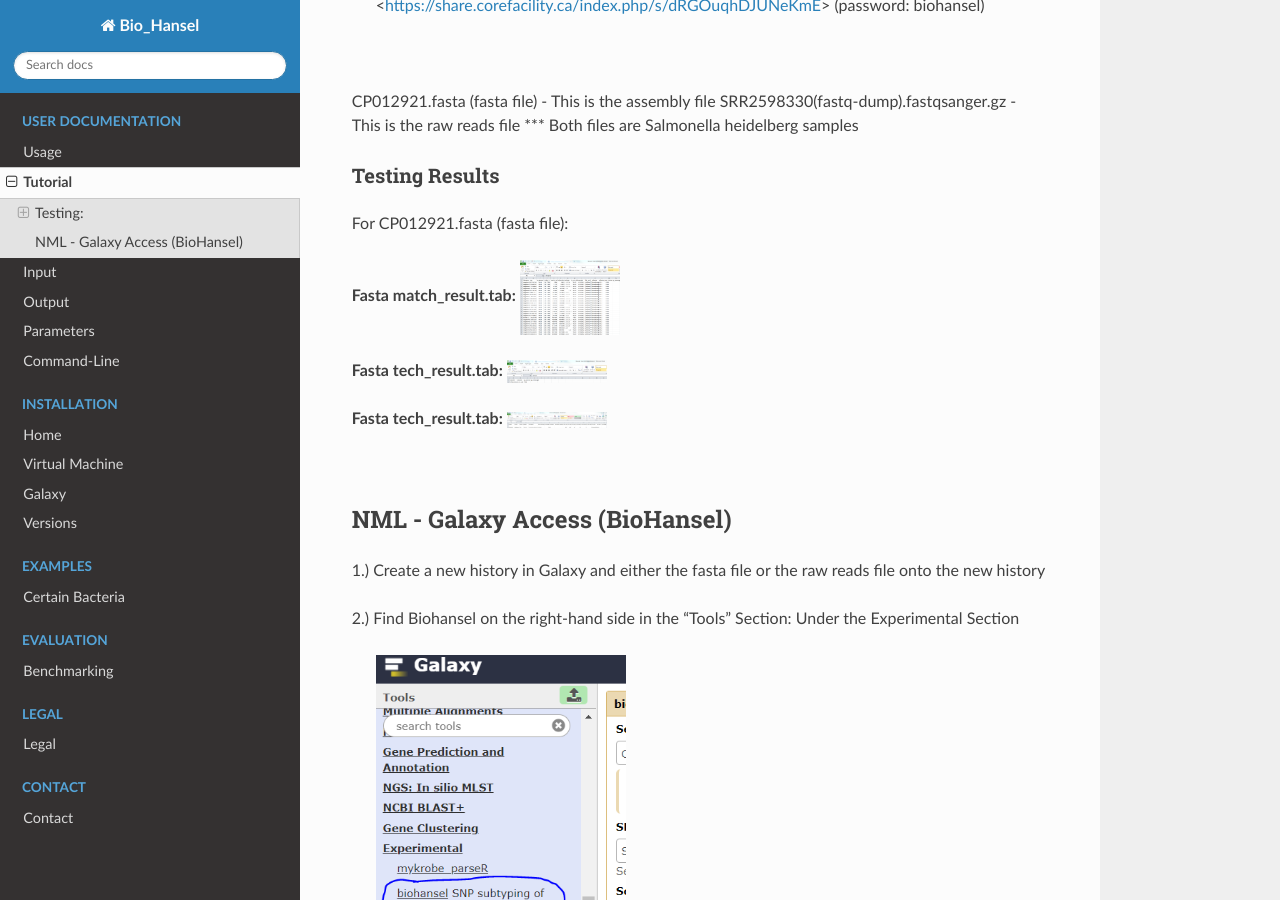
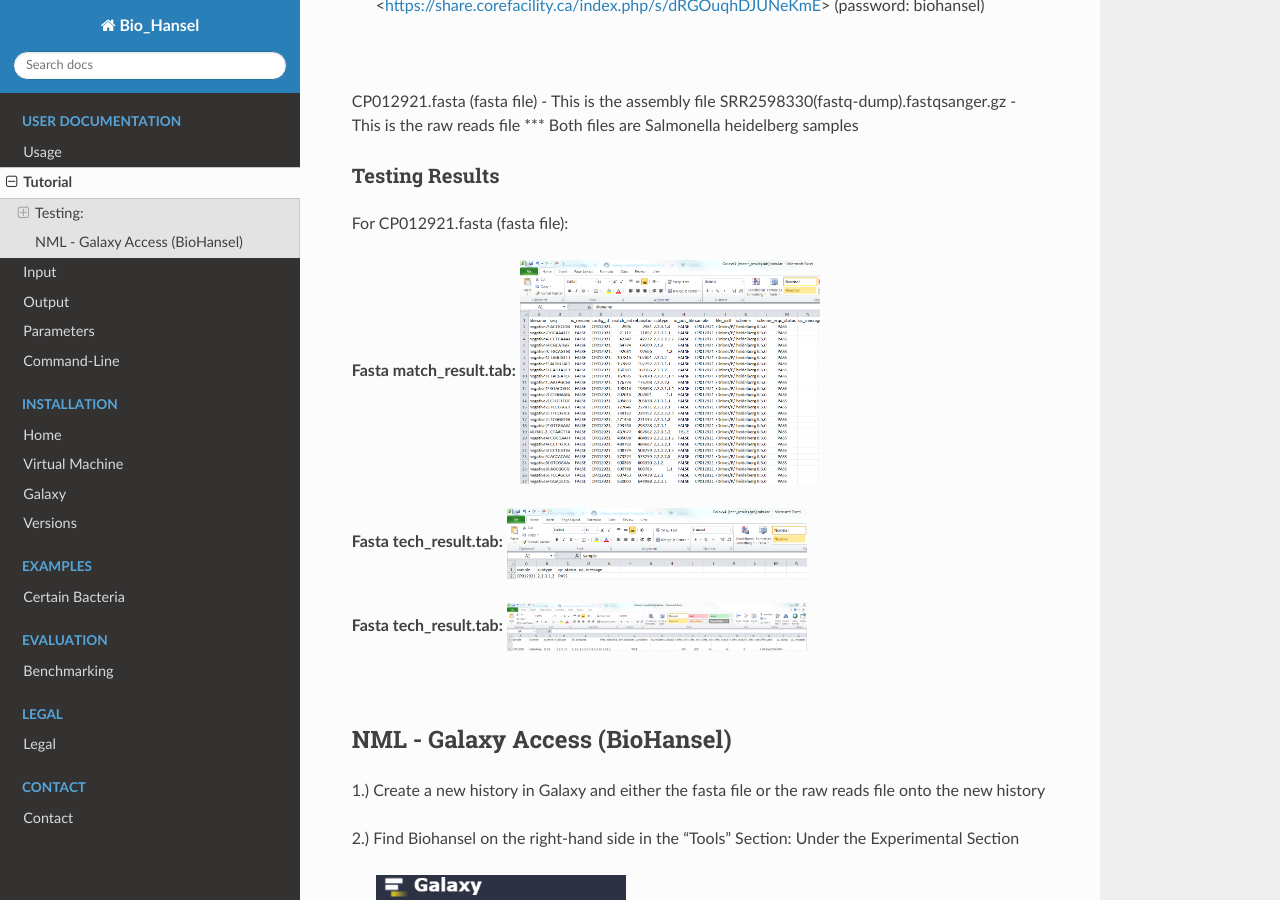
Before and after one commit to phac-nml/biohansel, a Sphinx documentation site: the page built from docs/source/user-docs/Tutorial.rst, in a window 1280 px wide and 900 px high, scrolled down 390 px. Built offline with Sphinx 7.4.7 and the Read the Docs theme 2.0.0, drawn with Linux system fonts in a browser that asks for light colours.

Commit message:
Update Tutorial.rst

```diff
--- a/docs/source/user-docs/Tutorial.rst
+++ b/docs/source/user-docs/Tutorial.rst
@@ -11,15 +11,15 @@ Tutorial
 
 .. |fmatch| image:: https://raw.githubusercontent.com/phac-nml/biohansel/readthedocs/docs/source/user-docs/Match_results.PNG
    :alt: fasta match results
-   :width: 100 px
+   :width: 300 px
 
 .. |ftech| image:: https://raw.githubusercontent.com/phac-nml/biohansel/readthedocs/docs/source/user-docs/tech_results.PNG
    :alt: fasta tech results
-   :width: 100 px
+   :width: 300 px
 
 .. |fresults| image:: https://raw.githubusercontent.com/phac-nml/biohansel/readthedocs/docs/source/user-docs/Results.PNG
    :alt: fasta results
-   :width: 100 px
+   :width: 300 px
 
 
 
```
